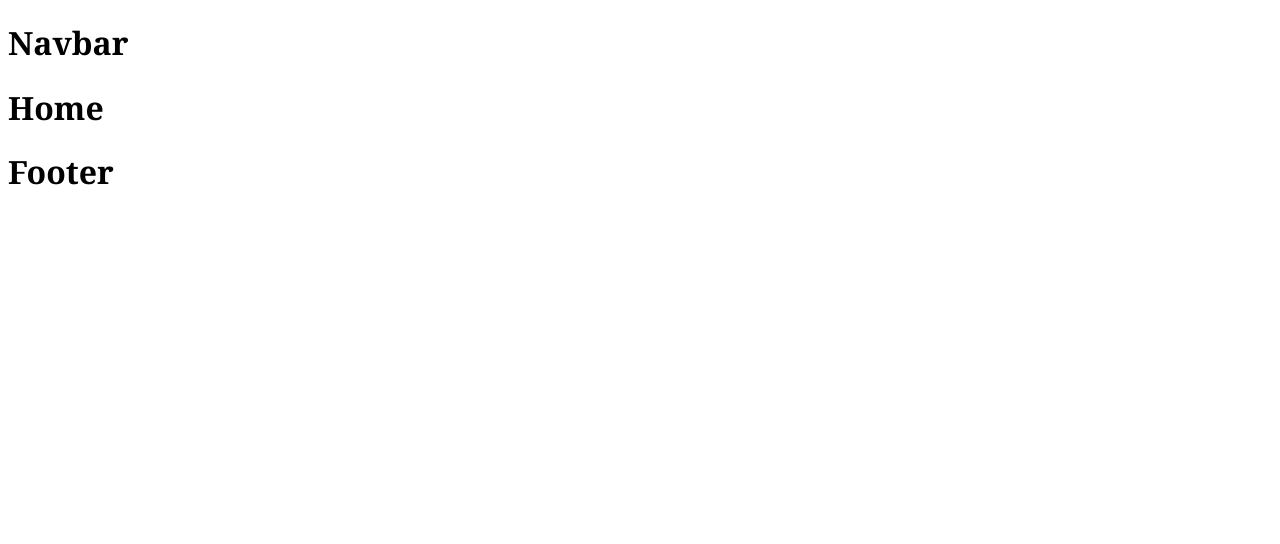
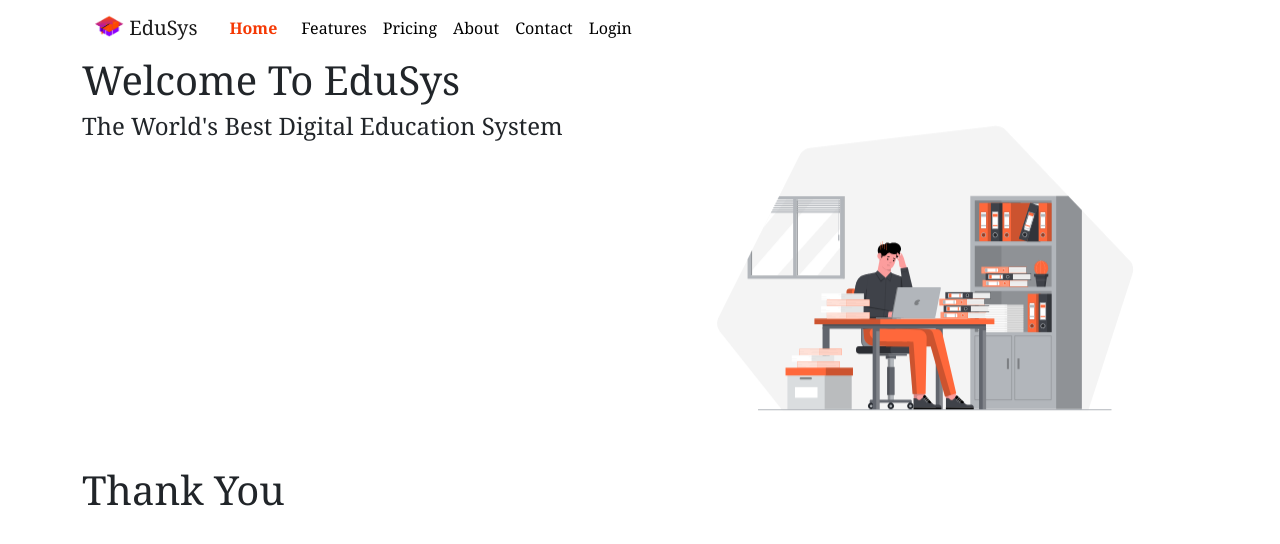
Before and after one commit to soumwadeep/EduSys, a React (Create React App) app: page /Home in a window 1280 px wide. Before the commit this address led to /. Shown: the top 544 px of the page. Built offline with nearby package versions, Linux system fonts and the light colour scheme.

Commit message:
Setup Routes

```diff
--- a/public/index.html
+++ b/public/index.html
@@ -10,6 +10,11 @@
       content="Welcome To World's Best Digital Education System"
     />
     <meta name="author" content="Soumwadeep Guha" />
+    <!-- Bootstrap 5.2 -->
+    <link rel="stylesheet" href="https://cdn.jsdelivr.net/npm/bootstrap@5.2.0/dist/css/bootstrap.min.css">
+    <script src="https://cdn.jsdelivr.net/npm/bootstrap@5.2.0/dist/js/bootstrap.bundle.min.js"></script>
+    <!-- Font Awesome Icon -->
+    <link rel="stylesheet" href="https://cdnjs.cloudflare.com/ajax/libs/font-awesome/4.7.0/css/font-awesome.css">
     <title>EduSys</title>
   </head>
   <body>
--- a/src/App.css
+++ b/src/App.css
@@ -1,3 +1,48 @@
-body{
+body {
   font-family: Georgia;
 }
+
+.imgfix {
+  width: 100%;
+  height: auto;
+}
+
+#animateimg {
+  animation: up-down 2s ease-in-out infinite alternate-reverse both;
+}
+
+.menu_active {
+  display: block;
+  padding: .5rem 1rem;
+  font-weight: bold;
+  text-decoration: none;
+  color: #F53803;
+}
+
+.menu_active:hover {
+  color: #F53803;
+}
+
+.nav-link {
+  color: black !important;
+}
+
+@-webkit-keyframes up-down {
+  0% {
+    transform: translateY(10px);
+  }
+
+  100% {
+    transform: translateY(-10px);
+  }
+}
+
+@keyframes up-down {
+  0% {
+    transform: translateY(10px);
+  }
+
+  100% {
+    transform: translateY(-10px);
+  }
+}
--- a/src/App.js
+++ b/src/App.js
@@ -2,16 +2,28 @@ import "./App.css";
 import { Routes, Route, Navigate} from "react-router-dom";
 import NavBar from "./components/Navbar";
 import Home from "./components/pages/Home";
+import About from "./components/pages/About";
 import Footer from "./components/Footer";
+import Features from "./components/pages/Features";
+import Pricing from "./components/pages/Pricing";
+import Login from "./components/pages/Login";
+import Contact from "./components/pages/Contact";
 function App() {
   return (
     <>
+    <div className="container">
       <NavBar/>
       <Routes>
-        <Route exact path="/" element={<Home/>} />
-        <Route path="*" element={<Navigate to="/" replace />} />
+        <Route exact path="/Home" element={<Home/>} />
+        <Route exact path="/Features" element={<Features/>} />
+        <Route exact path="/Pricing" element={<Pricing/>} />
+        <Route exact path="/About" element={<About/>} />
+        <Route exact path="/Contact" element={<Contact/>} />
+        <Route exact path="/Login" element={<Login/>} />
+        <Route path="*" element={<Navigate to="/Home" replace />} />
       </Routes>
       <Footer/>
+    </div>
     </>
   );
 }
--- a/src/components/Footer.js
+++ b/src/components/Footer.js
@@ -1,11 +1,13 @@
-import React from 'react'
+import React from "react";
 
 const Footer = () => {
   return (
     <>
-        <h1>Footer</h1>
+      <footer id="footer">
+        <h1>Thank You</h1>
+      </footer>
     </>
-  )
-}
+  );
+};
 
-export default Footer
+export default Footer;
--- a/src/components/Navbar.js
+++ b/src/components/Navbar.js
@@ -1,11 +1,101 @@
-import React from 'react'
-
+import React from "react";
+import { NavLink } from "react-router-dom";
+import icon from "../img/icon.png";
 const Navbar = () => {
   return (
     <>
-        <h1>Navbar</h1>
+      <nav className="navbar sticky-top navbar-expand-lg">
+        <div className="container-fluid">
+          <NavLink className="navbar-brand" to="#">
+            <img
+              src={icon}
+              alt="Logo"
+              width="30"
+              height="24"
+              className="d-inline-block align-text-top"
+            />{" "}
+            EduSys
+          </NavLink>
+          <button
+            className="navbar-toggler"
+            type="button"
+            data-bs-toggle="collapse"
+            data-bs-target="#navbarNavDropdown"
+            aria-controls="navbarNavDropdown"
+            aria-expanded="false"
+            aria-label="Toggle navigation"
+          >
+            <span className="navbar-toggler-icon"></span>
+          </button>
+          <div className="collapse navbar-collapse" id="navbarNavDropdown">
+            <ul className="navbar-nav">
+              <li className="nav-item">
+                <NavLink
+                  className={(navData) =>
+                    navData.isActive ? "menu_active" : "nav-link"
+                  }
+                  aria-current="page"
+                  to="/Home"
+                >
+                  Home
+                </NavLink>
+              </li>
+              <li className="nav-item">
+                <NavLink
+                  className={(navData) =>
+                    navData.isActive ? "menu_active" : "nav-link"
+                  }
+                  to="/Features"
+                >
+                  Features
+                </NavLink>
+              </li>
+              <li className="nav-item">
+                <NavLink
+                  className={(navData) =>
+                    navData.isActive ? "menu_active" : "nav-link"
+                  }
+                  to="/Pricing"
+                >
+                  Pricing
+                </NavLink>
+              </li>
+              <li className="nav-item">
+                <NavLink
+                  className={(navData) =>
+                    navData.isActive ? "menu_active" : "nav-link"
+                  }
+                  to="/About"
+                >
+                  About
+                </NavLink>
+              </li>
+              <li className="nav-item">
+                <NavLink
+                  className={(navData) =>
+                    navData.isActive ? "menu_active" : "nav-link"
+                  }
+                  to="/Contact"
+                >
+                  Contact
+                </NavLink>
+              </li>
+              <li className="nav-item">
+                <NavLink
+                  className={(navData) =>
+                    navData.isActive ? "menu_active" : "nav-link"
+                  }
+                  to="/Login"
+                >
+                  Login
+                </NavLink>
+              </li>
+            </ul>
+          </div>
+        </div>
+      </nav>
     </>
-  )
-}
+  );
+};
 
-export default Navbar
+export default Navbar;
--- /dev/null
+++ b/src/components/pages/About.js
@@ -0,0 +1,13 @@
+import React from "react";
+
+const About = () => {
+  return (
+    <>
+      <section id="about">
+        <h1>About</h1>
+      </section>
+    </>
+  );
+};
+
+export default About;
--- /dev/null
+++ b/src/components/pages/Contact.js
@@ -0,0 +1,13 @@
+import React from "react";
+
+const Contact = () => {
+  return (
+    <>
+      <section id="contact">
+        <h1>Contact</h1>
+      </section>
+    </>
+  );
+};
+
+export default Contact;
--- /dev/null
+++ b/src/components/pages/Features.js
@@ -0,0 +1,13 @@
+import React from "react";
+
+const Features = () => {
+  return (
+    <>
+      <section id="features">
+        <h1>Features</h1>
+      </section>
+    </>
+  );
+};
+
+export default Features;
--- a/src/components/pages/Home.js
+++ b/src/components/pages/Home.js
@@ -1,11 +1,26 @@
-import React from 'react'
-
+import React from "react";
+import home1 from "../../img/home1.svg";
 const Home = () => {
   return (
     <>
-      <h1>Home</h1>
+      <section id="home">
+        <div className="row">
+          <div className="col-sm">
+            <h1>Welcome To EduSys</h1>
+            <h4>The World's Best Digital Education System</h4>
+          </div>
+          <div className="col-sm">
+            <img
+              src={home1}
+              className="imgfix"
+              id="animateimg"
+              alt="education"
+            />
+          </div>
+        </div>
+      </section>
     </>
-  )
-}
+  );
+};
 
-export default Home
+export default Home;
--- /dev/null
+++ b/src/components/pages/Login.js
@@ -0,0 +1,13 @@
+import React from "react";
+
+const Login = () => {
+  return (
+    <>
+      <section id="login">
+        <h1>Login</h1>
+      </section>
+    </>
+  );
+};
+
+export default Login;
--- /dev/null
+++ b/src/components/pages/Pricing.js
@@ -0,0 +1,13 @@
+import React from "react";
+
+const Pricing = () => {
+  return (
+    <>
+      <section id="pricing">
+        <h1>Pricing</h1>
+      </section>
+    </>
+  );
+};
+
+export default Pricing;
```
Also changed, not shown: src/img/home1.svg (added), src/img/icon.png (added).
